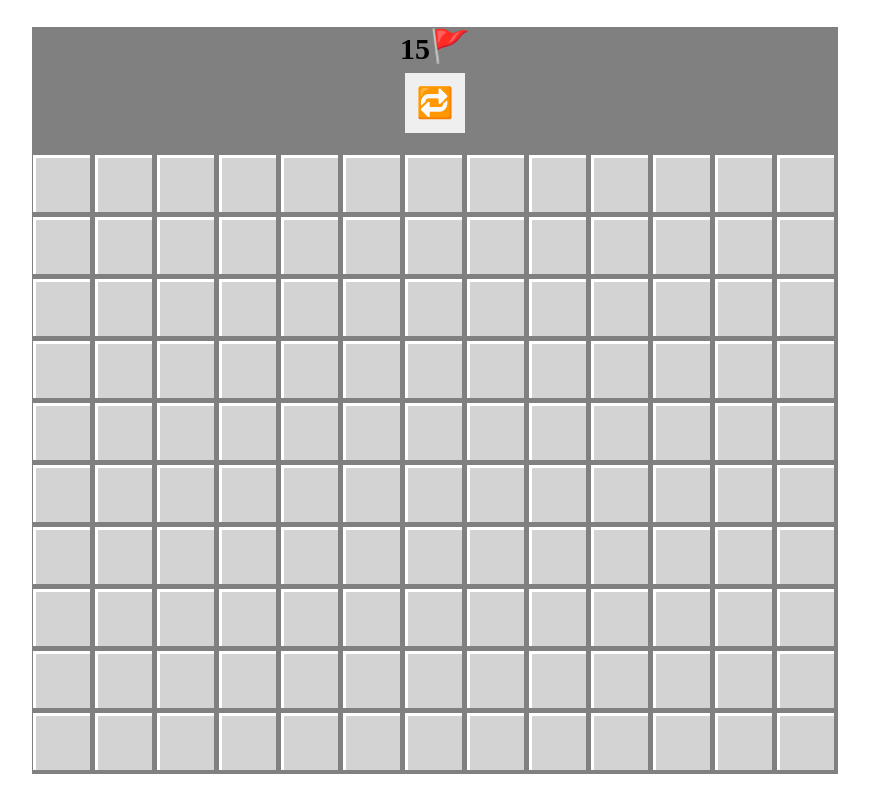
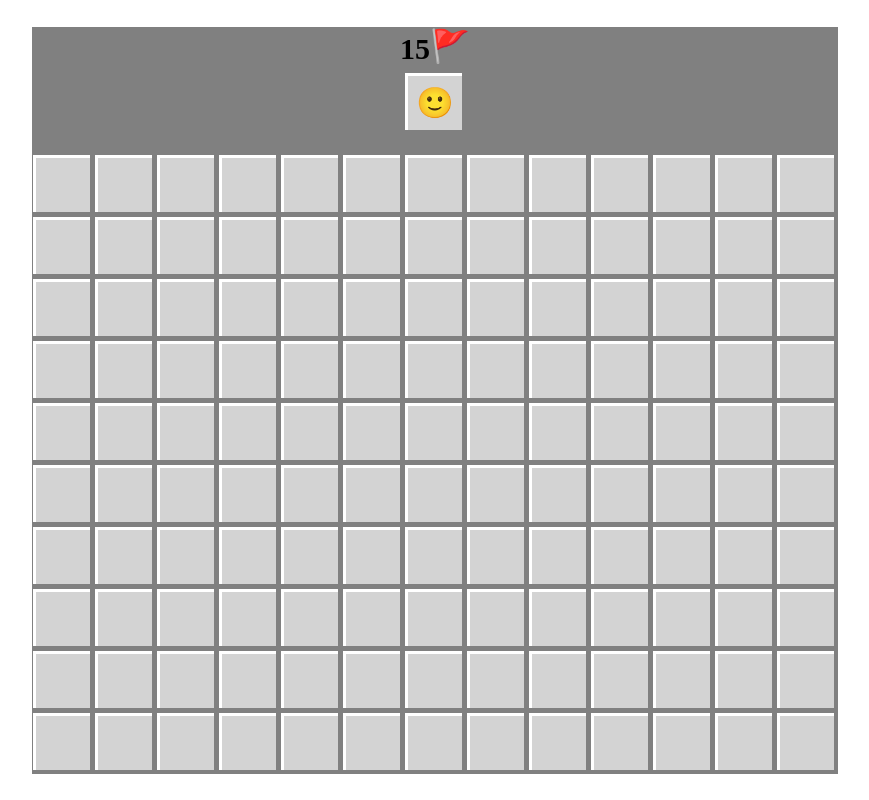
Before and after one commit to lucas98sf/react-minesweeper, a React (Vite) app: page / in a window 1280 px wide. Shown: the whole page, without its empty margins (205-1074 px from the left). Built offline with nearby package versions, Linux system fonts and the light colour scheme; a small style sheet from the web is missing.

Commit message:
feature: reset button, flag counter, click effect

```diff
--- a/src/App.css
+++ b/src/App.css
@@ -33,7 +33,7 @@ body {
   border: 0px;
 }
 
-.square {
+.unrevealed {
   background-color: lightgrey;
   box-shadow: inset -3px -3px grey, inset 3px 3px white;
 }
@@ -47,7 +47,8 @@ body {
     .square-5,
     .square-6,
     .square-7,
-    .square-8
+    .square-8,
+    .revealed
   ) {
   background-color: darkgrey;
   box-shadow: 0px 0px;
--- a/src/components/Board.tsx
+++ b/src/components/Board.tsx
@@ -1,6 +1,6 @@
-import React from 'react';
+import { useEffect } from 'react';
 
-import { useMinesweeper } from '@/hooks/useMinesweeper';
+import { isTouchEvent, useLongPress, useMinesweeper } from '@/hooks';
 import { Square as SquareType, SquarePosition } from '@/types';
 
 import { Flag } from './Flag';
@@ -8,7 +8,46 @@ import { Mine } from './Mine';
 import { Square } from './Square';
 
 export function Board() {
-  const { board, setBoard, handleClick, reset } = useMinesweeper({ guessFree: true });
+  const { board, setBoard, gameState, setGameState, handleClick, reset } = useMinesweeper({
+    guessFree: true,
+  });
+
+  //WIP
+  const isSquarePosition = (obj: Record<string, unknown>): obj is SquarePosition => {
+    return 'row' in obj && 'col' in obj;
+  };
+  const handleSquareAction = useLongPress<
+    HTMLButtonElement & {
+      dataset: DOMStringMap | SquarePosition;
+    }
+  >(
+    {
+      // onLongPress: e => {
+      //   console.log('long press', e.currentTarget.dataset);
+      // },
+      onClick: e => {
+        // if ('touches' in e) {
+        //   return console.log('touch event');
+        // }
+        if (isTouchEvent(e)) {
+          return console.log('touch event');
+        }
+        if (isSquarePosition(e.currentTarget.dataset)) {
+          const newGame = handleClick(e, e.currentTarget.dataset);
+          // console.log(e.button, e.currentTarget.dataset);
+          if (!newGame) {
+            return;
+          }
+          setBoard(newGame.board);
+          setGameState(newGame.state);
+        }
+      },
+    },
+    {
+      delay: 300,
+      // shouldPreventDefault: true,
+    },
+  );
 
   const getContent = ({ state: { revealed, flagged }, value }: SquareType) => {
     if (flagged) {
@@ -20,14 +59,26 @@ export function Board() {
     return null;
   };
 
+  useEffect(() => {
+    if (gameState.gameOver) {
+      //temporary
+      setTimeout(() => {
+        alert(gameState.result === 'win' ? 'You won!' : 'You lost...');
+      }, 200);
+    }
+  }, [board, gameState]);
+
   const resetBoard = () => {
-    setBoard(reset() ?? board);
+    const { board, state } = reset();
+    setBoard(board);
+    setGameState(state);
   };
 
   return (
     <div className="board">
       <center>
         <div
+          //FIXME
           style={{
             display: 'flex',
             alignItems: 'center',
@@ -36,9 +87,9 @@ export function Board() {
         >
           {board.flagsLeft} <Flag />
         </div>
-        <button className="reset" onClick={resetBoard}>
-          🔁
-        </button>
+        <Square className="reset unrevealed" onClick={resetBoard}>
+          {gameState.result === 'win' ? '😎' : gameState.result === 'lose' ? '😵' : '🙂'}
+        </Square>
       </center>
       <br />
       {board.squares.map((rows, row) => {
@@ -48,14 +99,16 @@ export function Board() {
             className:
               square.state.revealed && square.value !== undefined
                 ? `square-${square.value}`
-                : 'square',
-            onClick: (e: React.MouseEvent<HTMLElement>) =>
-              setBoard(handleClick(e, { row, col } as SquarePosition) ?? board),
-            onAuxClick: (e: React.MouseEvent<HTMLElement>) =>
-              setBoard(handleClick(e, { row, col } as SquarePosition) ?? board),
-            content: getContent(square),
+                : 'unrevealed',
+            'data-row': row,
+            'data-col': col,
+            surroundings: square.surroundings,
           };
-          return <Square key={`${row}-${col}`} {...props} />;
+          return (
+            <Square {...handleSquareAction} key={`${row}-${col}`} {...props}>
+              {getContent(square)}
+            </Square>
+          );
         });
         return (
           <div key={row} className="row">
--- a/src/components/Square.tsx
+++ b/src/components/Square.tsx
@@ -1,13 +1,57 @@
-import type { MouseEventHandler } from 'react';
+import { useLongPress } from '@/hooks';
+import { MouseButton, SquarePosition } from '@/types';
 
 type Props = {
   className: string;
-  onClick: MouseEventHandler<HTMLButtonElement>;
-  onAuxClick: MouseEventHandler<HTMLButtonElement>;
-  content: React.ReactNode;
-};
+  children: React.ReactNode;
+  'data-row'?: number;
+  'data-col'?: number;
+  surroundings?: SquarePosition[];
+  onClick?: (e: React.MouseEvent<HTMLButtonElement, MouseEvent>) => void;
+} & Partial<ReturnType<typeof useLongPress<HTMLButtonElement>>>;
 
-export function Square(props: Props) {
-  const { content, ...rest } = props;
-  return <button {...rest}>{content}</button>;
+export function Square({ children, surroundings, onMouseLeave, ...props }: Props) {
+  const pressButtons = (e: React.MouseEvent<HTMLButtonElement, MouseEvent>) => {
+    const action = e.type === 'mousedown' ? 'add' : 'remove';
+
+    const revealSurroundings = (surroundings: SquarePosition[]) => {
+      for (const el of window.document.querySelectorAll<HTMLButtonElement>(
+        `:is(${surroundings
+          .map(({ row, col }) => `[data-row="${row}"][data-col="${col}"]`)
+          .join(', ')})`,
+      )) {
+        if ([...el.children].some(child => child.classList.contains('flag'))) {
+          continue;
+        }
+        el.classList[action]('revealed');
+      }
+    };
+
+    if (e.button === MouseButton['left']) {
+      e.currentTarget.classList[action]('revealed');
+    }
+
+    if (e.button === MouseButton['middle']) {
+      if (e.currentTarget.classList.contains('unrevealed')) {
+        return;
+      }
+      surroundings && revealSurroundings(surroundings);
+    }
+  };
+
+  return (
+    <button
+      onMouseDownCapture={pressButtons}
+      onMouseUpCapture={pressButtons}
+      onMouseLeave={(e: React.MouseEvent<HTMLButtonElement, MouseEvent>) => {
+        window.document.querySelectorAll<HTMLButtonElement>('.revealed').forEach(el => {
+          el.classList.remove('revealed');
+        });
+        return onMouseLeave?.(e);
+      }}
+      {...props}
+    >
+      {children}
+    </button>
+  );
 }
--- a/src/core/Minesweeper.ts
+++ b/src/core/Minesweeper.ts
@@ -192,10 +192,10 @@ export class Minesweeper {
     return allSquaresRevealedOrFlagged;
   }
 
-  public checkGameResult(): GameResult {
+  private checkGameResult() {
     const gameResult = this.isGameWon() ? 'win' : this.isGameLost() ? 'lose' : null;
 
-    return {
+    this.gameState = {
       ...this.gameState,
       ...(gameResult
         ? {
@@ -367,16 +367,20 @@ export class Minesweeper {
     return result;
   }
 
-  public handleAction(button: MouseButton, clickedCoords: SquarePosition): GameResult {
+  public handleAction(button: MouseButton, clickedCoords: SquarePosition): this | false {
     const { row, col } = clickedCoords;
     const clickedSquare = this.squares[row][col];
     const { revealed: visible, flagged } = clickedSquare.state;
+
+    if (this.gameState.gameOver) {
+      return false;
+    }
 
     if (this.isFirstMove) {
       this.isFirstMove = false;
       this.generateSquaresValues(clickedCoords);
 
-      return this.gameState;
+      return this;
     }
 
     if (button === MouseButton['left'] && !(visible || flagged)) {
@@ -391,16 +395,20 @@ export class Minesweeper {
       this.toggleSquareFlag(clickedCoords);
     }
 
-    return this.checkGameResult();
+    this.checkGameResult();
+    return this;
   }
 
   public get board(): BoardState {
     return {
       squares: this.squares,
       flagsLeft: this.flagsLeft,
-      gameState: this.gameState,
       config: this.config,
     };
+  }
+
+  public get state(): GameResult {
+    return this.gameState;
   }
 
   public reset(): this {
--- /dev/null
+++ b/src/hooks/index.ts
@@ -0,0 +1,2 @@
+export * from './useLongPress';
+export * from './useMinesweeper';
--- /dev/null
+++ b/src/hooks/useLongPress.ts
@@ -0,0 +1,76 @@
+import { useCallback, useRef, useState } from 'react';
+
+function preventDefault(e: Event) {
+  if (!isTouchEvent<Event>(e)) {
+    return;
+  }
+
+  if (e.touches.length < 2 && e.preventDefault) {
+    e.preventDefault();
+  }
+}
+
+export function isTouchEvent<T>(
+  e: React.MouseEvent<T> | React.TouchEvent<T> | Event,
+): e is React.TouchEvent<T> {
+  return e && 'touches' in e;
+}
+
+interface PressHandlers<T> {
+  onLongPress?: (e: React.MouseEvent<T> | React.TouchEvent<T>) => void;
+  onClick?: (e: React.MouseEvent<T> | React.TouchEvent<T>) => void;
+}
+
+interface Options {
+  delay?: number;
+  shouldPreventDefault?: boolean;
+}
+
+export function useLongPress<T = HTMLButtonElement & { dataset: DOMStringMap }>(
+  { onLongPress, onClick }: PressHandlers<T>,
+  { delay = 300, shouldPreventDefault = true }: Options = {},
+) {
+  const [longPressTriggered, setLongPressTriggered] = useState(false);
+  const timeout = useRef<NodeJS.Timeout>();
+  const target = useRef<EventTarget>();
+
+  const start = useCallback(
+    (e: React.MouseEvent<T> | React.TouchEvent<T>) => {
+      e.persist();
+      const clonedEvent = { ...e };
+
+      if (shouldPreventDefault && e.target) {
+        e.target.addEventListener('touchend', preventDefault, { passive: false });
+        target.current = e.target;
+      }
+
+      timeout.current = setTimeout(() => {
+        onLongPress && onLongPress(clonedEvent);
+        setLongPressTriggered(true);
+      }, delay);
+    },
+    [onLongPress, delay, shouldPreventDefault],
+  );
+
+  const clear = useCallback(
+    (e: React.MouseEvent<T> | React.TouchEvent<T>, shouldTriggerClick = true) => {
+      timeout.current && clearTimeout(timeout.current);
+      shouldTriggerClick && !longPressTriggered && onClick?.(e);
+
+      setLongPressTriggered(false);
+
+      if (shouldPreventDefault && target.current) {
+        target.current.removeEventListener('touchend', preventDefault);
+      }
+    },
+    [shouldPreventDefault, onClick, longPressTriggered],
+  );
+
+  return {
+    onMouseDown: (e: React.MouseEvent<T>) => start(e),
+    onTouchStart: (e: React.TouchEvent<T>) => start(e),
+    onMouseUp: (e: React.MouseEvent<T>) => clear(e),
+    onMouseLeave: (e: React.MouseEvent<T>) => clear(e, false),
+    onTouchEnd: (e: React.TouchEvent<T>) => clear(e),
+  };
+}
--- a/src/hooks/useMinesweeper.ts
+++ b/src/hooks/useMinesweeper.ts
@@ -1,30 +1,13 @@
-import { useEffect, useRef, useState } from 'react';
+import { useEffect, useMemo, useState } from 'react';
 
 import { Minesweeper } from '@/core/Minesweeper';
 import { BoardState, GameResult } from '@/types';
 
 export function useMinesweeper(...params: ConstructorParameters<typeof Minesweeper>) {
-  const minesweeper = useRef<Minesweeper>();
-  const [gameState, setGameState] = useState<GameResult>({
-    gameOver: false,
-    result: null,
-  });
-
-  // TODO: find a better way to instantiate it
-  if (!minesweeper.current) {
-    minesweeper.current = new Minesweeper(...params);
-  }
-
-  const [board, setBoard] = useState<BoardState>(minesweeper.current.board);
-
-  useEffect(() => {
-    setTimeout(() => {
-      //TODO: find a better way to do this
-      if (gameState.gameOver) {
-        alert(gameState.result === 'win' ? 'You win!' : 'You lost...');
-      }
-    }, 200);
-  }, [gameState]);
+  const minesweeper = useMemo(() => new Minesweeper(...params), []);
+  //use reducer maybe?
+  const [board, setBoard] = useState<BoardState>(minesweeper.board);
+  const [gameState, setGameState] = useState<GameResult>(minesweeper.state);
 
   useEffect(() => {
     const preventContextMenu = (e: MouseEvent) => {
@@ -39,38 +22,18 @@ export function useMinesweeper(...params: ConstructorParameters<typeof Minesweep
   }, []);
 
   return {
+    handleClick<T>(
+      event: React.MouseEvent<T>,
+      clickedCoords: Parameters<typeof Minesweeper.prototype.handleAction>[1],
+    ) {
+      return minesweeper.handleAction(event.button, clickedCoords);
+    },
+    reset() {
+      return minesweeper.reset();
+    },
     board,
     setBoard,
-    handleClick(
-      event: React.MouseEvent<HTMLElement>,
-      clickedCoords: Parameters<typeof Minesweeper.prototype.handleAction>[1],
-    ) {
-      event.preventDefault();
-      if (!minesweeper.current) {
-        return;
-      }
-
-      if (gameState.gameOver) {
-        return minesweeper.current.board;
-      }
-
-      const newState = minesweeper.current?.handleAction(event.button, clickedCoords);
-      setGameState(newState);
-
-      return minesweeper.current.board;
-    },
-    reset() {
-      if (!minesweeper.current) {
-        return;
-      }
-
-      minesweeper.current.reset();
-      setGameState({
-        gameOver: false,
-        result: null,
-      });
-
-      return minesweeper.current?.board as BoardState;
-    },
+    gameState,
+    setGameState,
   };
 }
--- a/src/types/index.ts
+++ b/src/types/index.ts
@@ -49,9 +49,8 @@ export type GameResult =
 
 export type BoardState = {
   readonly config: BoardConfig;
+  readonly squares: Squares;
   readonly flagsLeft: typeof maxMines;
-  readonly squares: Squares;
-  readonly gameState: GameResult;
 };
 
 export enum MouseButton {
```
Also changed, not shown: 2 other files (tests, documents, lock files or other folders).
